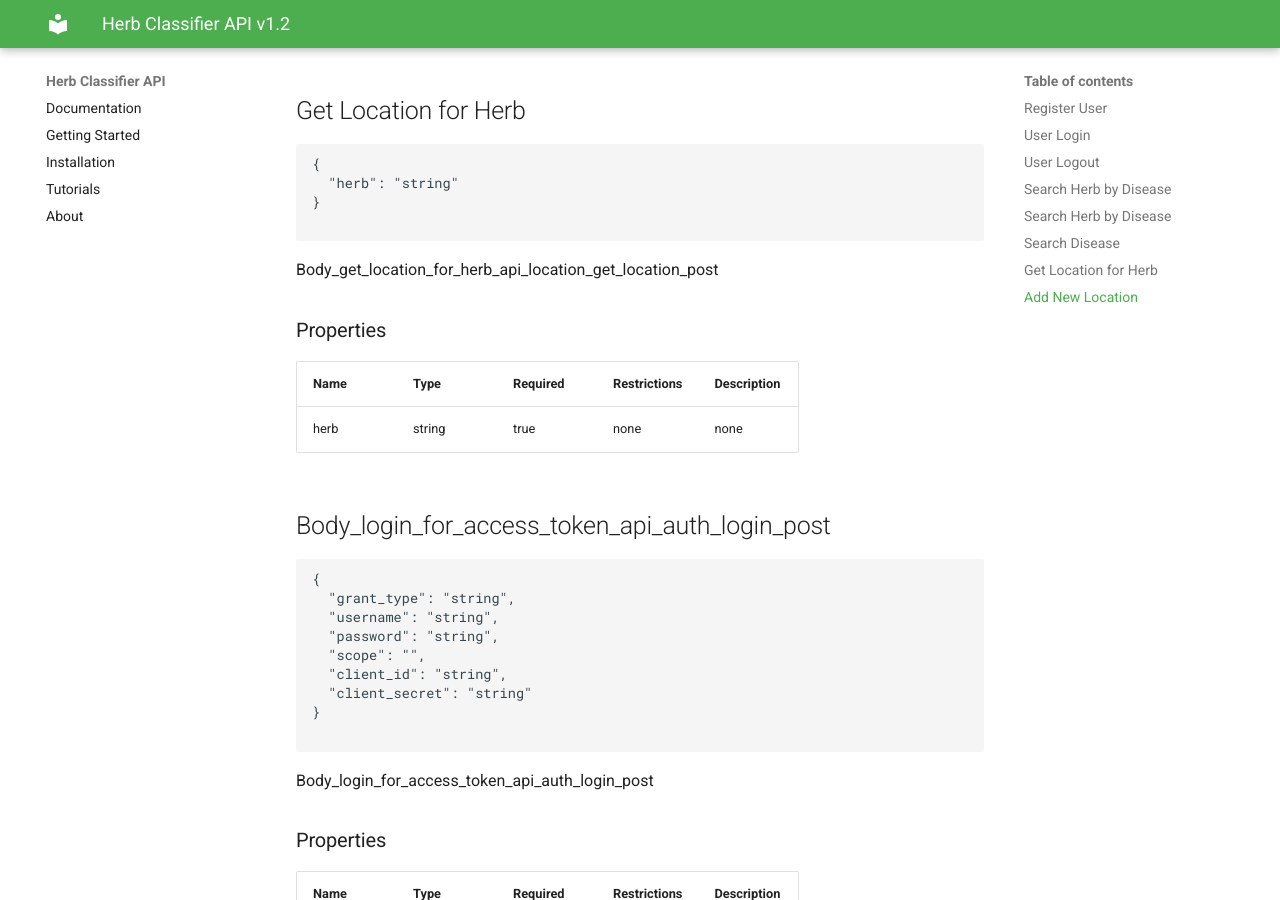
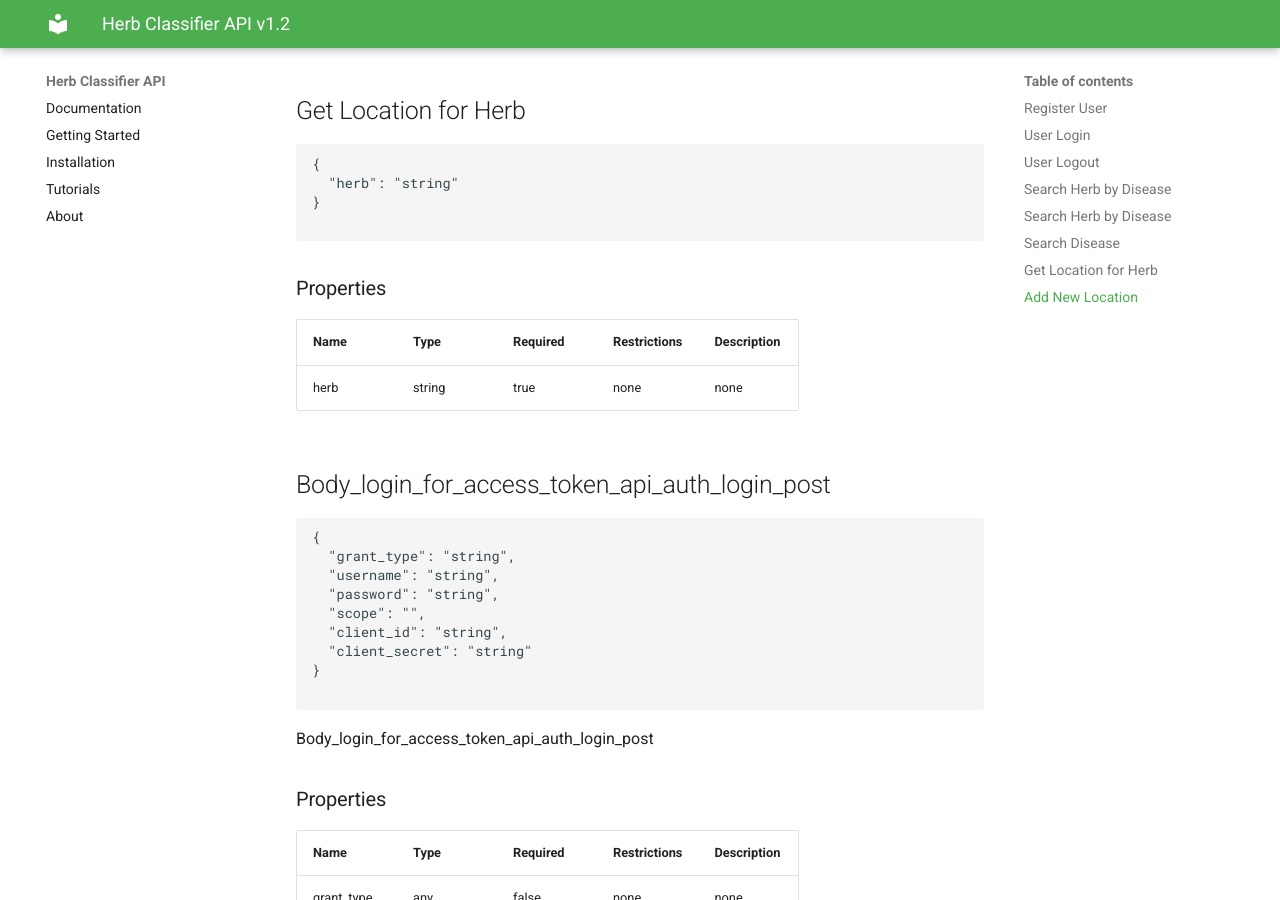
Before and after one commit to dilshankarunarathne/herb-classifier-backend, an MkDocs documentation site: the page built from docs/api_documentation.md, in a window 1280 px wide and 900 px high, scrolled down 34320 px. Built offline with MkDocs 1.6.1 and Material for MkDocs 9.7.7, drawn with Linux system fonts in a browser that asks for light colours.

Commit message:
Update api_documentation.md

````diff
--- a/docs/api_documentation.md
+++ b/docs/api_documentation.md
@@ -1780,8 +1780,6 @@ OAuth2PasswordBearer
 
 ```
 
-Body_get_location_for_herb_api_location_get_location_post
-
 ### Properties
 
 |Name|Type|Required|Restrictions|Description|
````
